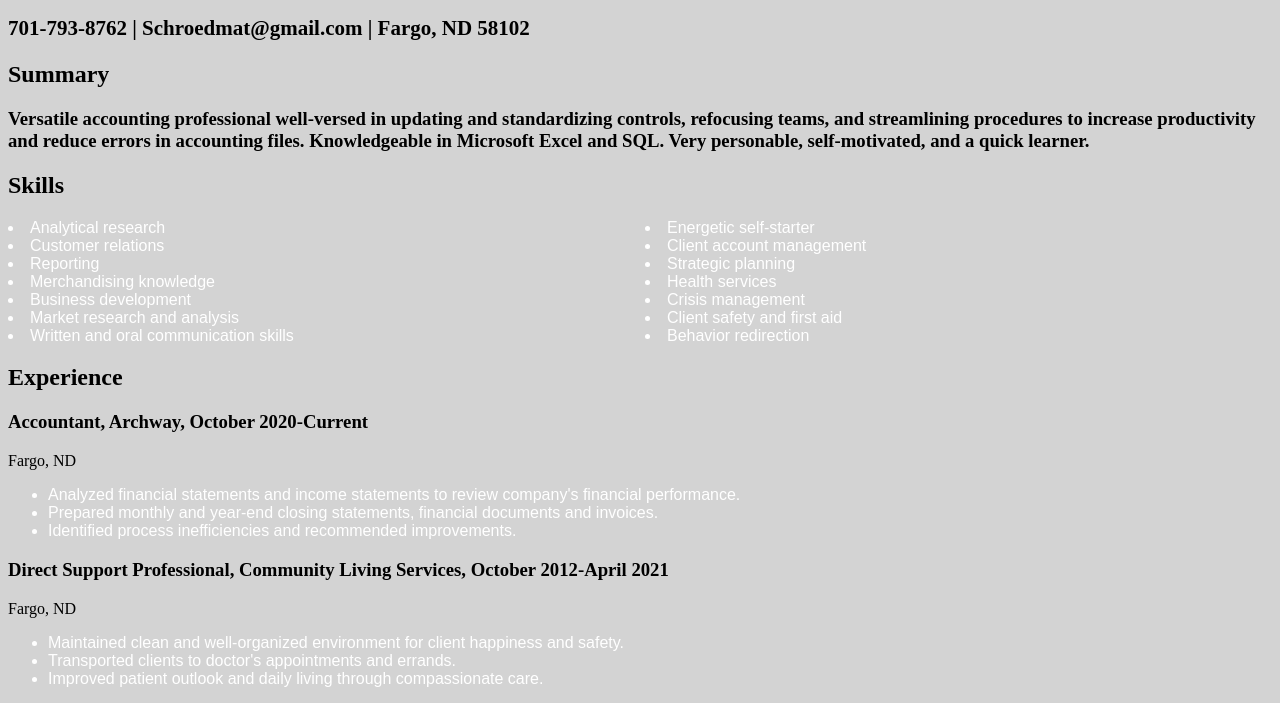
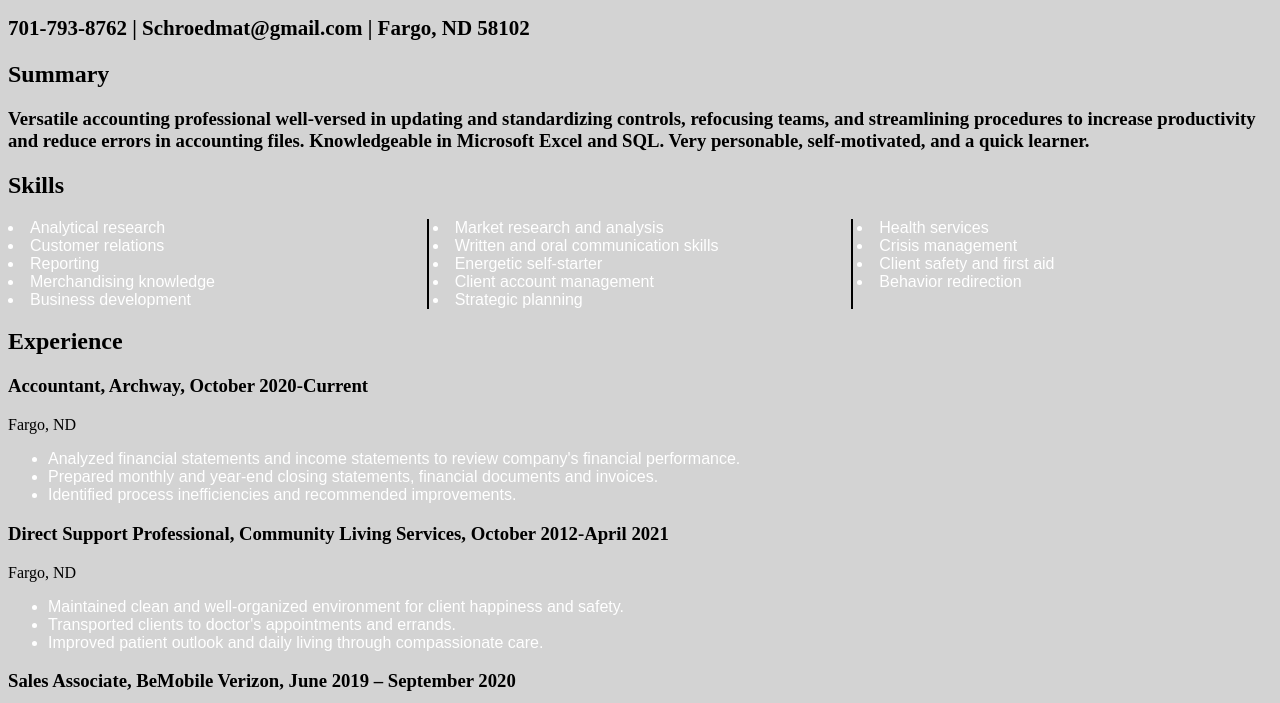
Before and after one commit to schroedmat/resume, a plain HTML site: page index.html in a window 1280 px wide. Shown: the part 81-784 px from the top of the page. Drawn offline with Linux system fonts and the light colour scheme.

Commit message:
Update style.css

```diff
--- a/style.css
+++ b/style.css
@@ -25,6 +25,9 @@ p,li {
 }
 
 .skillstext {
-  column-count: 2;
+  column-count: 3;
   column-gap: 10px;
+  column-rule-style: solid;
+  column-rule-width: 2px;
+  column-rule-color: black;
 }
```
